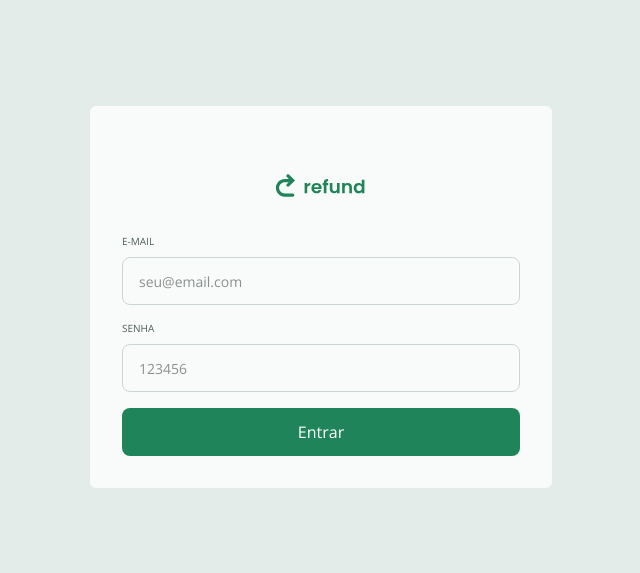
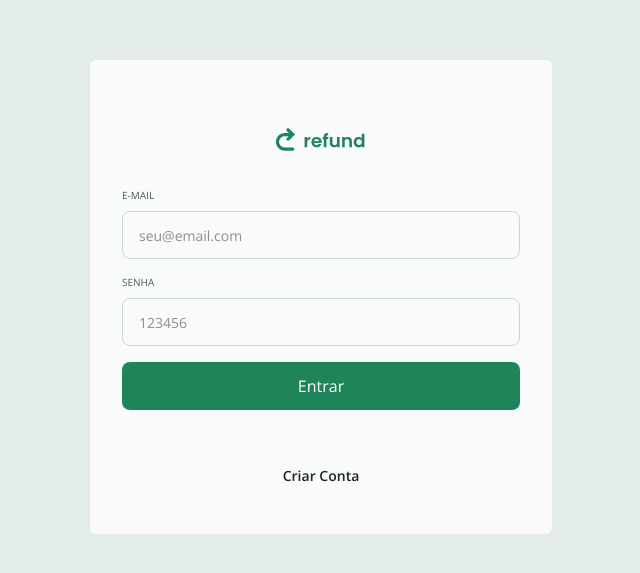
Before and after one commit to horquidia-lima/refund-tailwind, a React (Vite) app: page / in a window 1280 px wide. Shown: the part 103-676 px from the top of the page, without its empty margins (319-959 px from the left). Built offline with nearby package versions, Linux system fonts and the light colour scheme.

Commit message:
Link para SignUp

```diff
--- a/src/pages/SignIn.tsx
+++ b/src/pages/SignIn.tsx
@@ -31,6 +31,12 @@
             />
 
             <Button type="submit" isLoading={isLoading}>Entrar</Button>
+
+            <a
+                href="/signup"
+                className="text-sm font-semibold text-gray-100 mt-10 mb-4 text-center hover:text-green-800 transition ease-linear">
+                Criar Conta
+            </a>
         </form>
     )
 
```
